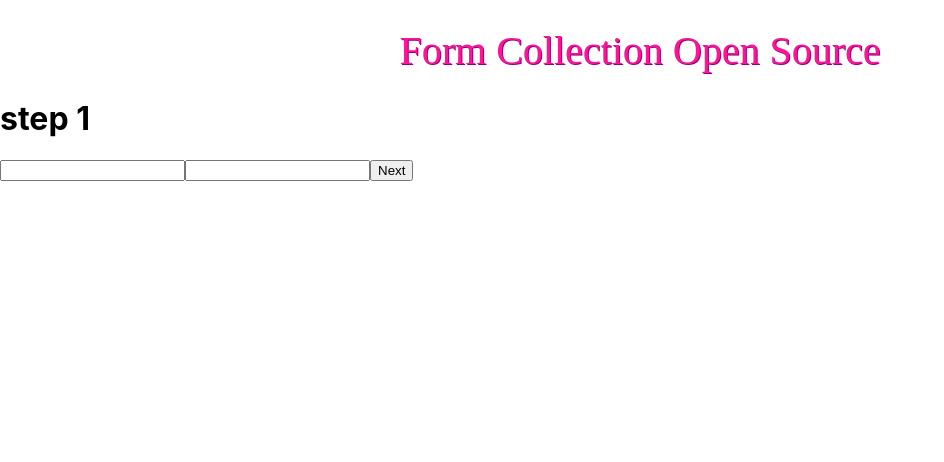
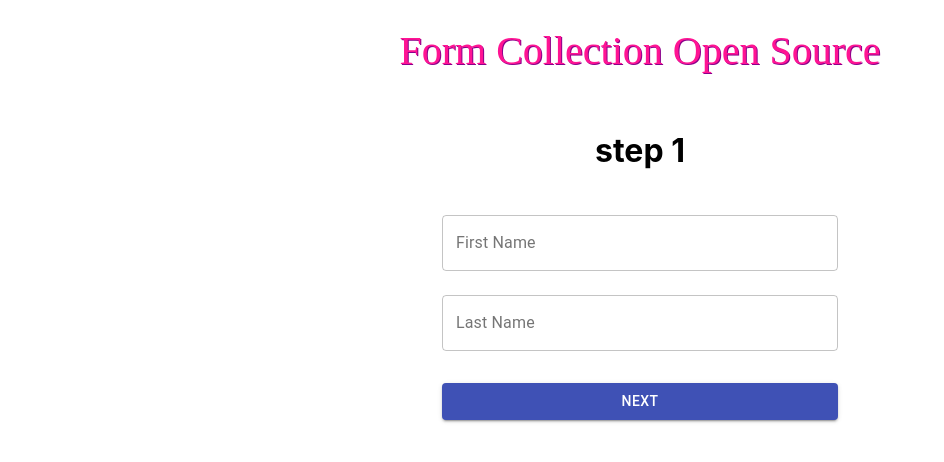
Before and after one commit to NayemulSCode/form-collection, a React (Create React App) app: page / in a window 1280 px wide. Shown: the top 462 px of the page, without its empty margins (0-944 px from the left). Built offline with nearby package versions, Linux system fonts and the light colour scheme.

Commit message:
custom style form with material-ui

```diff
--- /dev/null
+++ b/src/components/formComponents/Form.js
@@ -0,0 +1,19 @@
+import React from 'react'
+import { makeStyles } from '@material-ui/core/styles';
+
+const useStyles = makeStyles((theme)=>({
+    root:{
+        width: "100%",
+        marginTop: theme.spacing(1),
+    },
+}));
+const Form = ({children, ...props}) => {
+    const styles = useStyles();
+    return (
+        <form {...props} className={styles.root} noValidate>
+            {children}
+        </form>
+    )
+}
+
+export default Form
--- /dev/null
+++ b/src/components/formComponents/Input.js
@@ -0,0 +1,16 @@
+import React,{ forwardRef } from 'react'
+import TextField from "@material-ui/core/TextField";
+
+const Input = forwardRef((props, ref) => {
+    return (
+        <TextField
+            variant="outlined"
+            margin="normal"
+            inputRef={ref}
+            fullWidth
+            {...props}
+        />
+    )
+});
+
+export default Input
--- /dev/null
+++ b/src/components/formComponents/MainContainer.js
@@ -0,0 +1,24 @@
+import React from 'react'
+
+import Container from '@material-ui/core/Container';
+import { makeStyles } from '@material-ui/core/styles';
+
+const useStyles = makeStyles((theme)=>({
+    root:{
+        marginTop: theme.spacing(4),
+        display: "flex",
+        flexDirection: "column",
+        alignItems: "center",
+    },
+}))
+const MainContainer = ({children, ...props}) => {
+    const styles = useStyles();
+
+    return (
+        <Container className={styles.root} component="main" maxWidth="xs" {...props}>
+            {children}
+        </Container>
+    )
+}
+
+export default MainContainer
--- /dev/null
+++ b/src/components/formComponents/PrimaryButton.js
@@ -0,0 +1,25 @@
+import React from 'react'
+import Button from '@material-ui/core/Button'
+import { makeStyles } from '@material-ui/core';
+const useStyles = makeStyles((theme)=>({
+    root:{
+        margin: theme.spacing(3, 0, 2),
+    },
+}));
+const PrimaryButton = ({children, ...props}) => {
+    const styles = useStyles();
+    return (
+        <Button
+            type="submit"
+            fullWidth
+            variant="contained"
+            color="primary"
+            className={styles.root}
+            {...props}
+        >
+        {children}
+        </Button>
+    )
+}
+
+export default PrimaryButton
--- a/src/steps/Step1.js
+++ b/src/steps/Step1.js
@@ -1,20 +1,33 @@
 import React from 'react'
 import { useForm } from 'react-hook-form'
-
+import MainContainer from '../components/formComponents/MainContainer';
+import Form from '../components/formComponents/Form'
+import Input from '../components/formComponents/Input';
+import PrimaryButton from '../components/formComponents/PrimaryButton';
 const Step1 = () => {
     const {register, handleSubmit, errors} = useForm();
     const onSubmit =(data)=>{
         console.log(data);
     }
     return (
-        <div>
+        <MainContainer>
             <h1>step 1</h1>
-            <form onSubmit={handleSubmit(onSubmit)} >
-                <input type="text" name="firstName" />
-                <input type="text" name="lastName" />
-                <button>Next</button>
-            </form>
-        </div>
+            <Form onSubmit={handleSubmit(onSubmit)} >
+                <Input
+                    {...register}
+                    type="text"
+                    label="First Name"
+                    name="firstName"
+                />
+                <Input
+                    {...register}
+                    type="text"
+                    label="Last Name"
+                    name="lastName"
+                />
+                <PrimaryButton>Next</PrimaryButton>
+            </Form>
+        </MainContainer>
     )
 }
 
```
